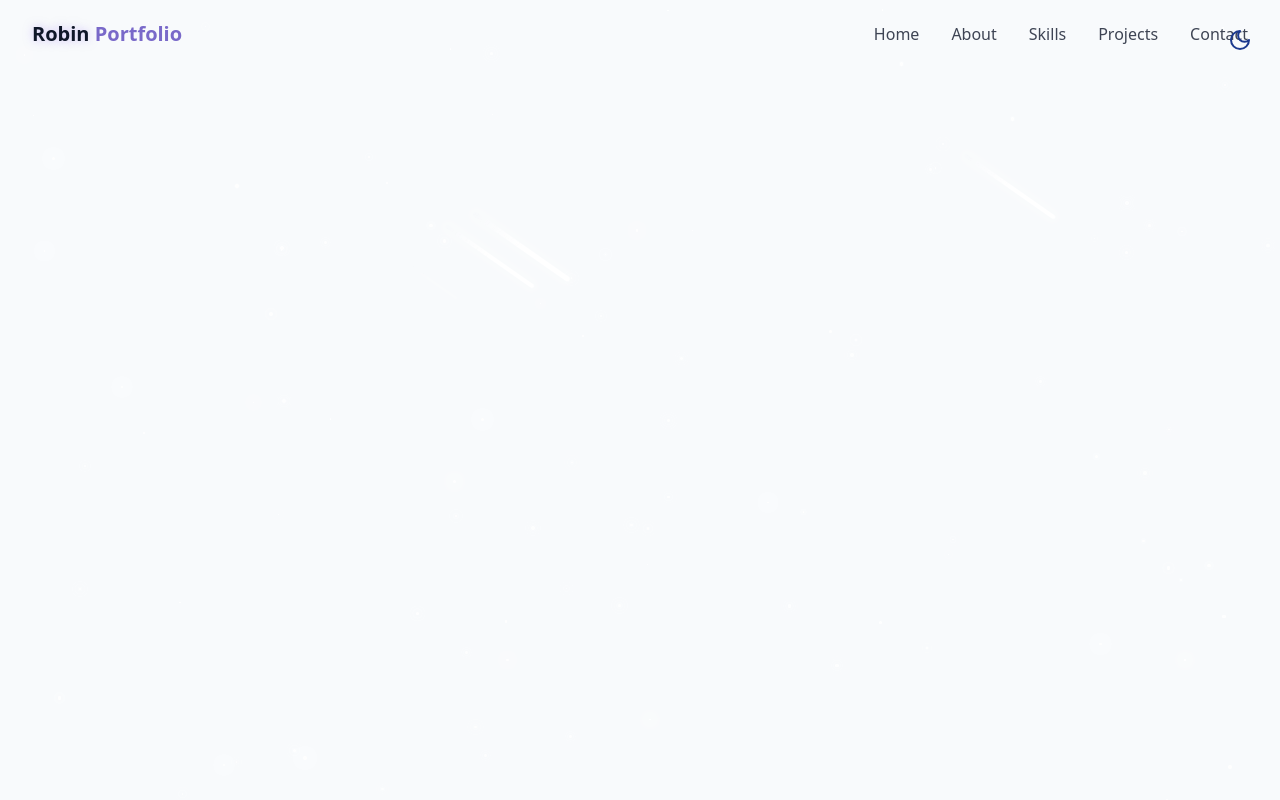
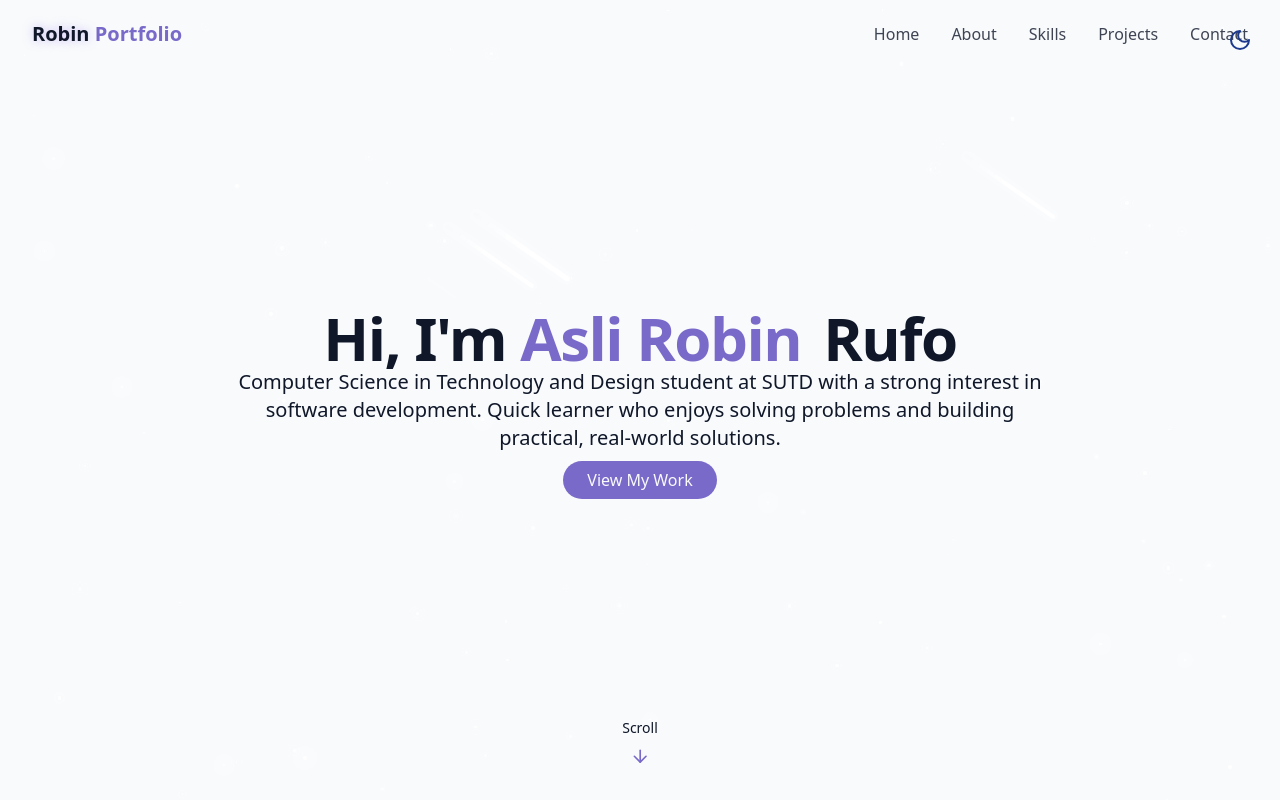
Before and after one commit to halanaman/Portfolio, a React (Vite) app: page / in a window 1280 px wide. Built offline with nearby package versions, Linux system fonts and the light colour scheme.

Commit message:
HeroSection

```diff
--- /dev/null
+++ b/src/components/HeroSection.jsx
@@ -0,0 +1,46 @@
+import { ArrowDown } from "lucide-react";
+
+export const HeroSection = () => {
+    return (
+        <section
+            id="hero"
+            className="relative min-h-screen flex flex-col items-center justify-center px-4"
+        >
+            <div className="container max-w-4xl mx-auto text-center z-10">
+                <div className="space-y6">
+                    <h1 className="text-4xl md:text-6xl font-bold tracking-tight">
+                        <span className="opacity-0 animate-fade-in">
+                            Hi, I'm
+                        </span>
+                        <span className="text-primary opacity-0 animate-fade-in-delay-1">
+                            {" "}
+                            Asli Robin
+                        </span>
+                        <span className="text-gradient ml-2 opacity-0 animate-fade-in-delay-2">
+                            {" "}
+                            Rufo
+                        </span>
+                    </h1>
+
+                    <p className="text-lg md:text-xl text-muted-foreground max-2-2xl mx-auto opacity-0 animate-fade-in-delay-3">
+                        Computer Science in Technology and Design student at SUTD with a strong interest in software development.
+                        Quick learner who enjoys solving problems and building practical, real-world solutions.
+                    </p>
+
+                    <div className="pt-4 opacity-0 animate-fade-in-delay-4">
+                        <a href="#projects" className="cosmic-button">
+                            View My Work
+                        </a>
+                    </div>
+                </div>
+            </div>
+
+            <div className="absolute bottom-8 left-1/2 transform -translate-x-1/2 flex flex-col items-center animate-bounce">
+                <span className="text-sm text-muted-foreground mb-2">
+                    Scroll
+                </span>
+                <ArrowDown className="h-5 w-5 text-primary" />
+            </div>
+        </section>
+    );
+}
--- a/src/pages/Home.jsx
+++ b/src/pages/Home.jsx
@@ -1,3 +1,4 @@
+import { HeroSection } from "../components/HeroSection";
 import { Navbar } from "../components/Navbar";
 import { StarBackground } from "../components/StarBackground";
 import { ThemeToggle } from "../components/ThemeToggle";
@@ -16,6 +17,9 @@ export const Home = () => {
         <Navbar />
 
         {/* Main Content */}
+        <main>
+            <HeroSection />
+        </main>
 
         {/* Footer */}
 
```
